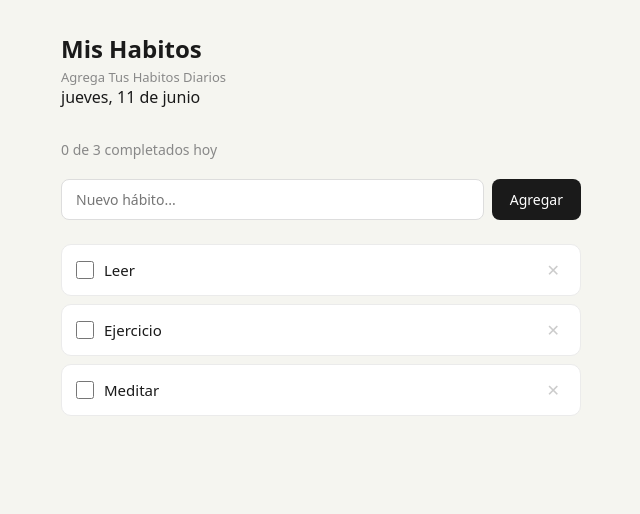
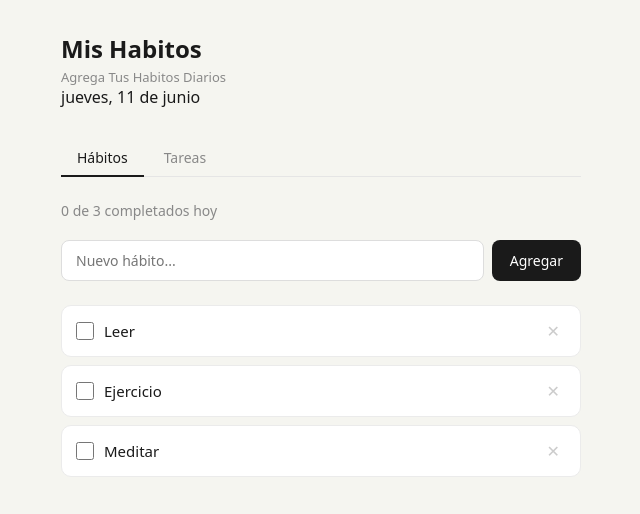
Before and after one commit to hectormadrid/Habitosapp, a React (Vite) app: page / in a window 1280 px wide. Shown: the top 514 px of the page, without its empty margins (319-959 px from the left). Built offline with nearby package versions, Linux system fonts and the light colour scheme.

Commit message:
se agrego la sección de tareas

```diff
--- a/src/App.jsx
+++ b/src/App.jsx
@@ -1,16 +1,21 @@
+import { useState } from 'react'
 import Header from './components/Header'
+import Tabs from './components/Tabs'
 import HabitList from './components/HabitList'
 
 export default function App() {
+  const [tabActiva, setTabsActiva] = useState('habitos')
   return (
-    <div className="App">
+    <div>
       <Header
       titulo="Mis Habitos"
       subtitulo="Agrega tus habitos diarios"
       fecha={new Date().toLocaleDateString('es', { weekday: 'long', day: 'numeric', month: 'long' })}
       />
+      <Tabs activa={tabActiva} onChange={setTabsActiva} />
 
-    <HabitList />
+    {tabActiva === 'habitos' && <HabitList />}
+    {tabActiva === 'tareas' && <p style={{ textAlign: 'center', color: '#888' }}>Próximamente...</p>}
     </div>
 
   )
--- /dev/null
+++ b/src/components/Tabs.jsx
@@ -0,0 +1,20 @@
+import styles from './Tabs.module.css'
+
+export default function Tabs({ activa, onChange }) {
+  return (
+    <nav className={styles.nav}>
+      <button
+        className={`${styles.tab} ${activa === 'habitos' ? styles.tabActiva : ''}`}
+        onClick={() => onChange('habitos')}
+      >
+        Hábitos
+      </button>
+      <button
+        className={`${styles.tab} ${activa === 'tareas' ? styles.tabActiva : ''}`}
+        onClick={() => onChange('tareas')}
+      >
+        Tareas
+      </button>
+    </nav>
+  )
+}
--- /dev/null
+++ b/src/components/Tabs.module.css
@@ -0,0 +1,28 @@
+.nav {
+  max-width: 520px;
+  margin: 0 auto 1.5rem;
+  display: flex;
+  gap: 4px;
+  border-bottom: 1px solid #e5e5e5;
+}
+
+.tab {
+  background: transparent;
+  border: none;
+  border-bottom: 2px solid transparent;
+  padding: 8px 16px;
+  font-size: 14px;
+  font-weight: 500;
+  color: #888;
+  margin-bottom: -1px;
+  transition: color 0.15s;
+}
+
+.tab:hover {
+  color: #1a1a1a;
+}
+
+.tabActiva {
+  color: #1a1a1a;
+  border-bottom-color: #1a1a1a;
+}
```
